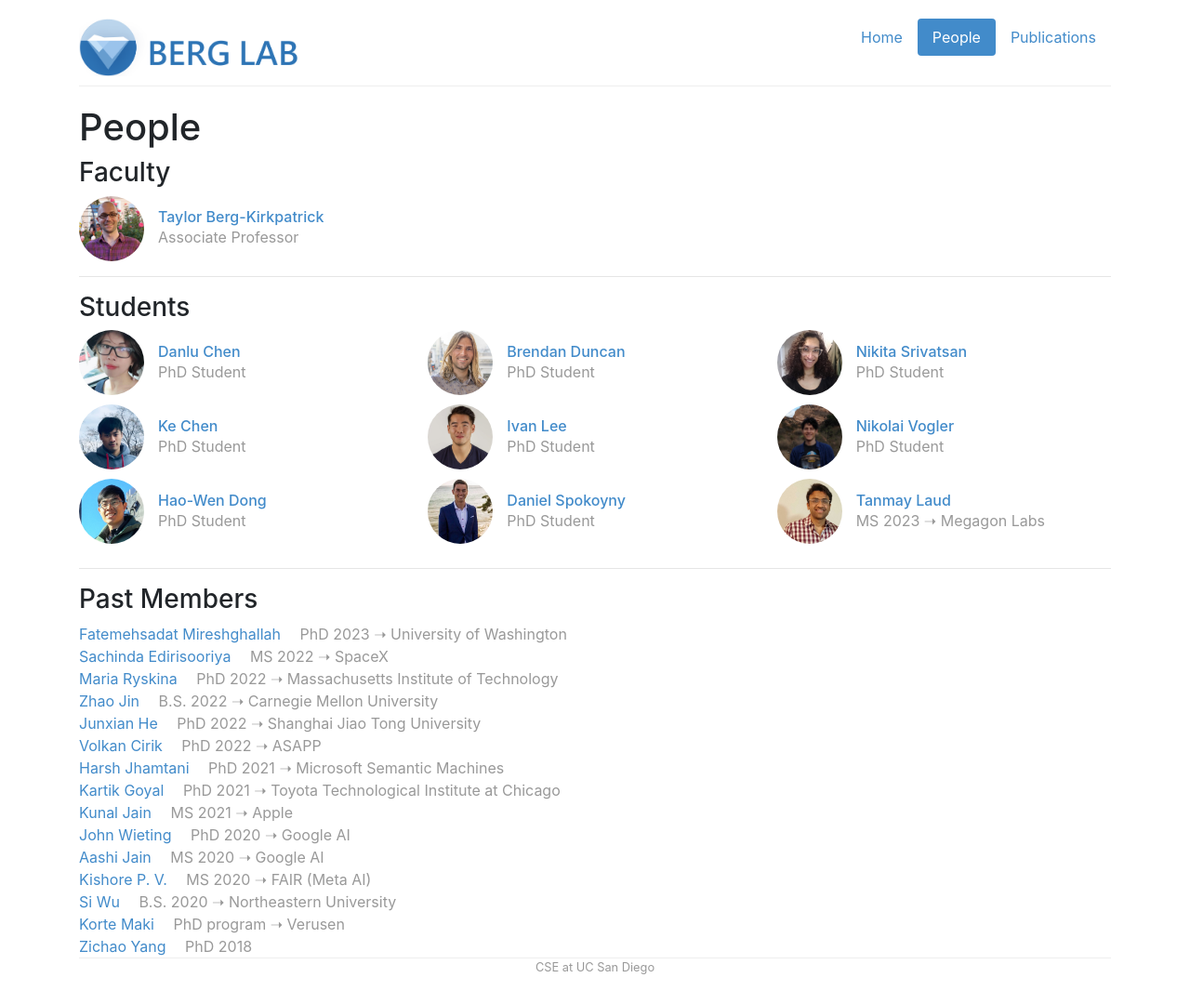
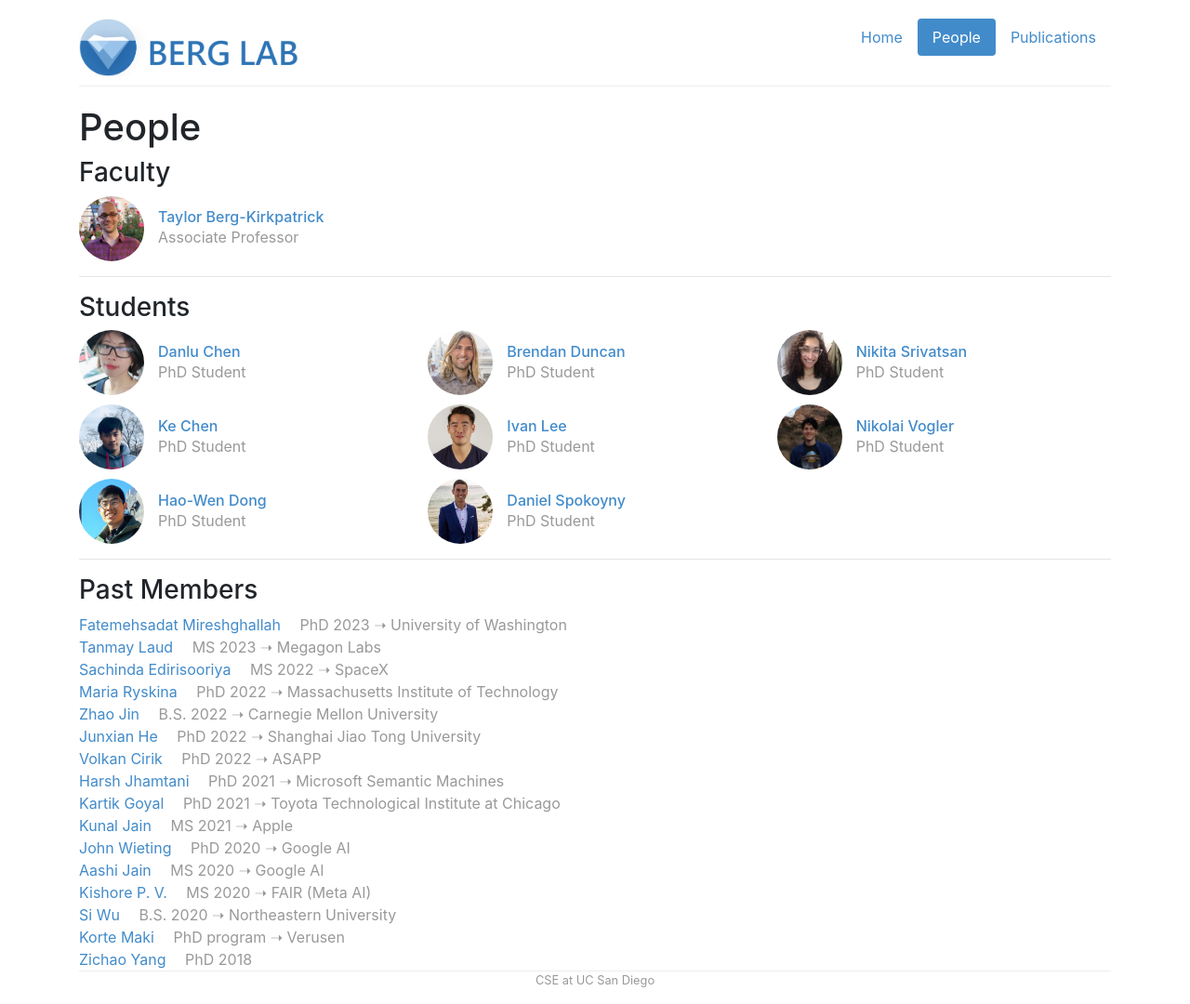
Before and after one commit to icebergnlp/icebergnlp.github.io, a Jekyll site: the page built from people.html, in a window 1280 px wide. Shown: the whole page at 93% size. Built offline with Jekyll 4.4.1, drawn with Linux system fonts in a browser that asks for light colours; some of the changed lines change nothing that is shown.

Commit message:
Fix a typo

```diff
--- a/_data/people.yml
+++ b/_data/people.yml
@@ -81,7 +81,7 @@ fatemeh:
 tanmay:
     display_name: Tanmay Laud
     webpage: https://www.linkedin.com/in/tanmaylaud
-    role: grad
+    role: past
     image: /img/people/tanmay.jpeg
     bio: MS 2023 ➝ Megagon Labs
 
```
